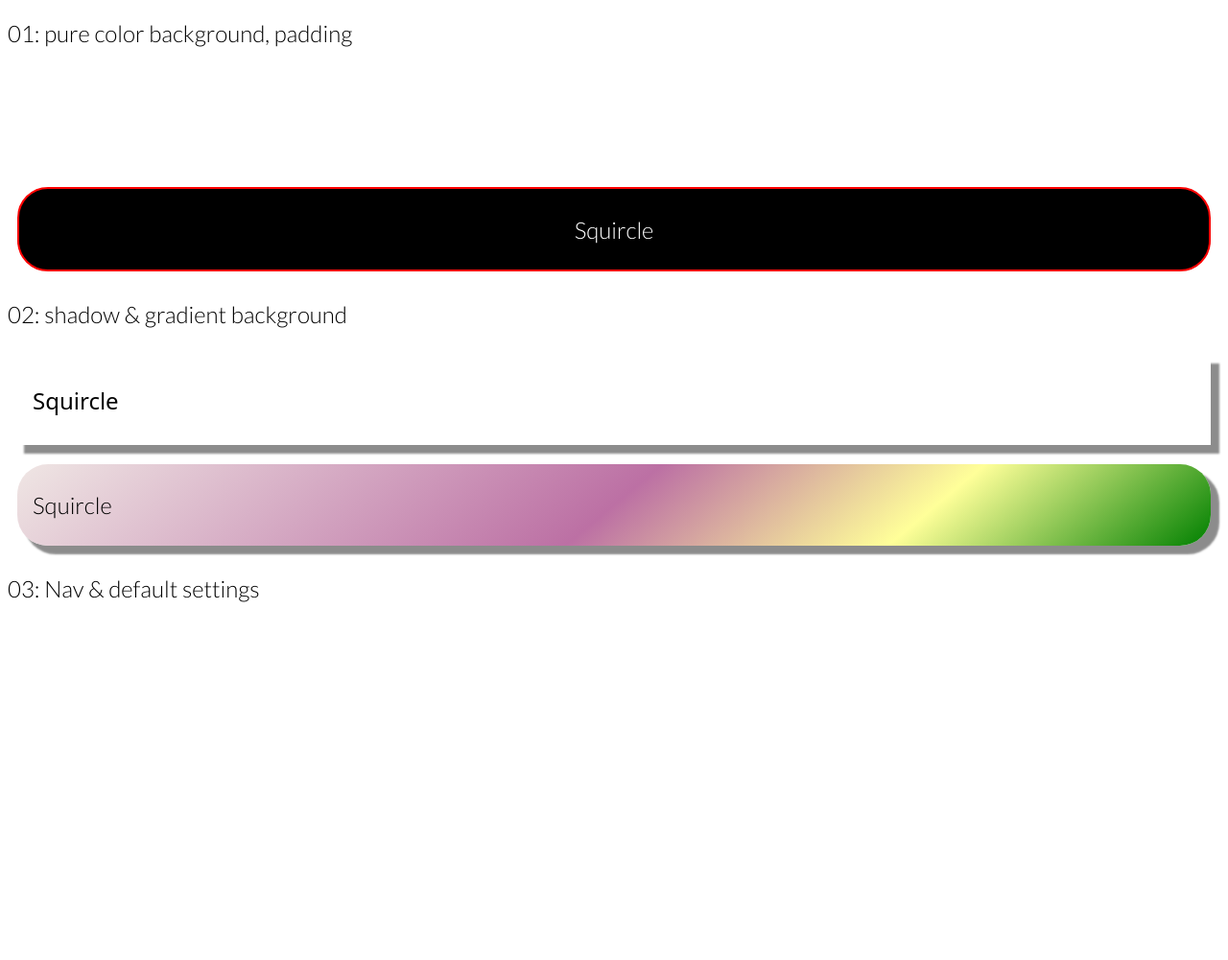
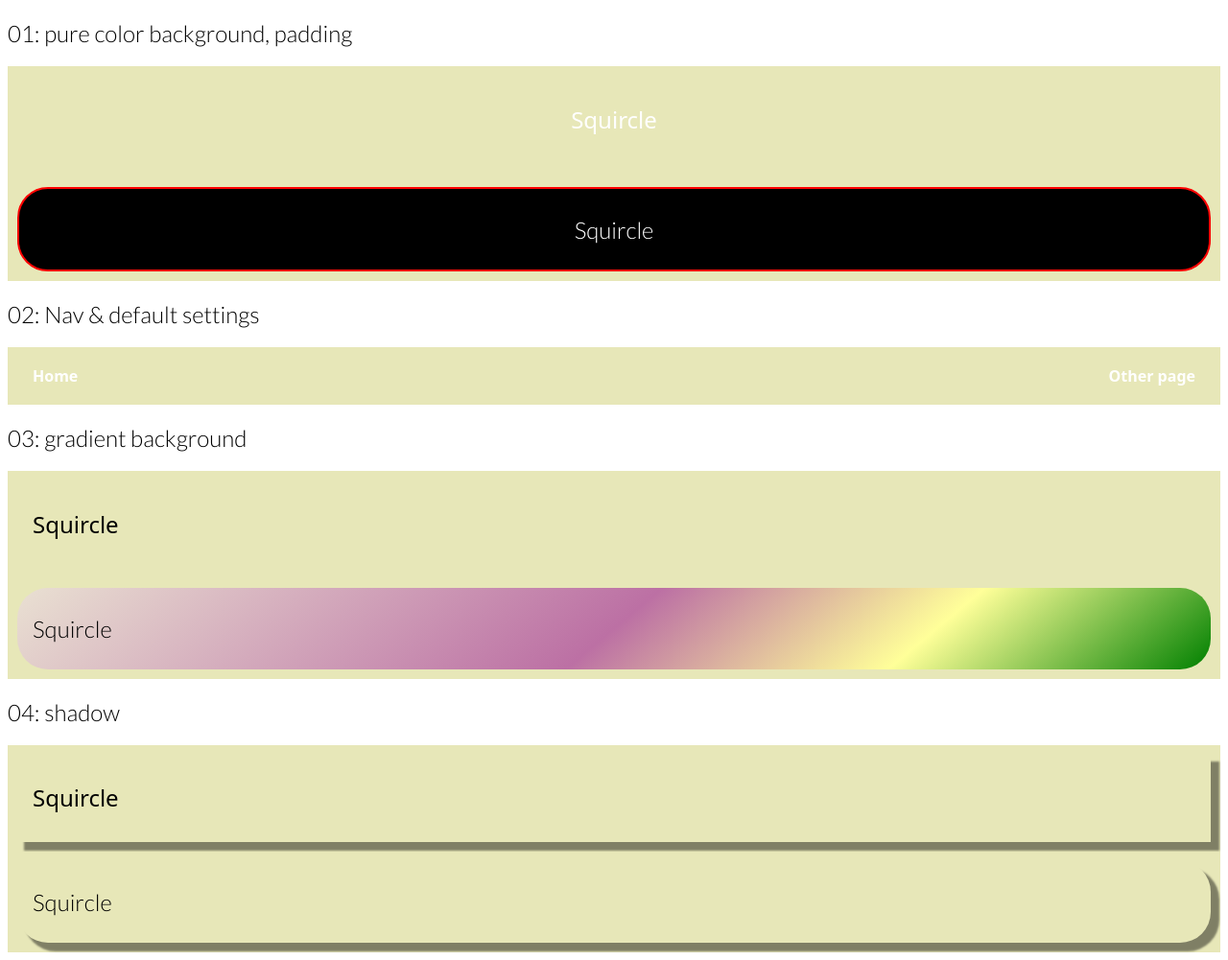
Before and after one commit to Leechael/lit-squircle, a website built with Vite: page index.html in a window 1280 px wide. Shown: the whole page at 96% size. Before the commit the page ends 800 px from the top, so only its background shows below. Built offline with nearby package versions, Linux system fonts and the light colour scheme; what figma-squircle would draw is missing.

Commit message:
gradient & shadow should be separated cases

```diff
--- a/index.html
+++ b/index.html
@@ -22,6 +22,7 @@
 
       .canvas {
         padding: 10px;
+        background: #e7e7b8;
       }
 
       .radius {
@@ -41,24 +42,29 @@
       }
 
       .example2 {
-        background-image: linear-gradient(140deg, rgba(234, 222, 219, .75) 0%, rgb(188, 112, 164) 50%, #ff9 75%, green);
-        padding: 8px 16px;
-        box-shadow: 8px 8px 2px 1px rgba(0, 0, 0, .45);
-      }
-
-      .example3 {
         background-color: red;
         padding: 8px 16px;
       }
-        .example3 nav {
+        .example2 nav {
           display: flex;
           justify-content: space-between;
         }
-        .example3 a {
+        .example2 a {
           color: #fff;
           font-weight: bold;
           text-decoration: none;
         }
+
+      .example3 {
+        background-image: linear-gradient(140deg, rgba(234, 222, 219, .75) 0%, rgb(188, 112, 164) 50%, #ff9 75%, green);
+        padding: 8px 16px;
+        /* box-shadow: 8px 8px 2px 1px rgba(0, 0, 0, .45); */
+      }
+
+      .example4 {
+        padding: 8px 16px;
+        box-shadow: 8px 8px 2px 1px rgba(0, 0, 0, .45);
+      }
     </style>
   </head>
   <body>
@@ -76,22 +82,9 @@
       </div>
     </section>
     <section>
-      <h2>02: shadow & gradient background</h2>
+      <h2>02: Nav & default settings</h2>
       <div class="canvas">
-        <x-squircle class="example2 squircle" radius="32">
-          <h1>Squircle</h1>
-        </x-squircle>
-      </div>
-      <div class="canvas">
-        <div class="example2 radius">
-          <h1>Squircle</h1>
-        </div>
-      </div>
-    </section>
-    <section>
-      <h2>03: Nav & default settings</h2>
-      <div class="canvas">
-        <x-squircle class="example3" radius="32">
+        <x-squircle class="example2" radius="32">
           <nav>
             <a href="#" aria-current="page">Home</a>
             <a href="#">Other page</a>
@@ -99,5 +92,31 @@
         </x-squircle>
       </div>
     </section>
+    <section>
+      <h2>03: gradient background</h2>
+      <div class="canvas">
+        <x-squircle class="example3 squircle" radius="32">
+          <h1>Squircle</h1>
+        </x-squircle>
+      </div>
+      <div class="canvas">
+        <div class="example3 radius">
+          <h1>Squircle</h1>
+        </div>
+      </div>
+    </section>
+    <section>
+      <h2>04: shadow</h2>
+      <div class="canvas">
+        <x-squircle class="example4 squircle" radius="32">
+          <h1>Squircle</h1>
+        </x-squircle>
+      </div>
+      <div class="canvas">
+        <div class="example4 radius">
+          <h1>Squircle</h1>
+        </div>
+      </div>
+    </section>
   </body>
 </html>
--- a/src/squircle.ts
+++ b/src/squircle.ts
@@ -119,10 +119,10 @@ export class Squircle extends LitElement {
     if (this.gradient) {
       gradient = `
         <defs>
-          <linearGradient id="${this._id}" gradientTransform="rotate(-${Number(this.gradient.angle)})">
+          <linearGradient id="${this._id}" gradientTransform="rotate(${this.gradient.angle})">
             ${this.gradient.colorStops.map(i => {
               return `<stop offset="${i.stop || '100%'}" stop-color="${i.color}" />`
-            })}
+            }).join('\n')}
           </linearGradient>
         </defs>
       `
```
